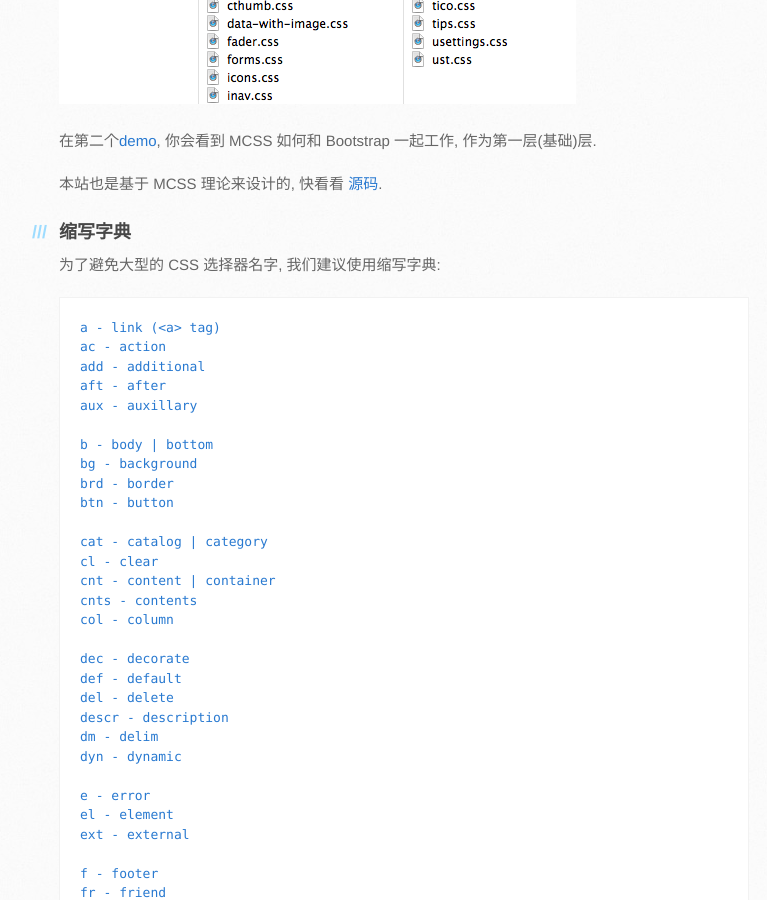
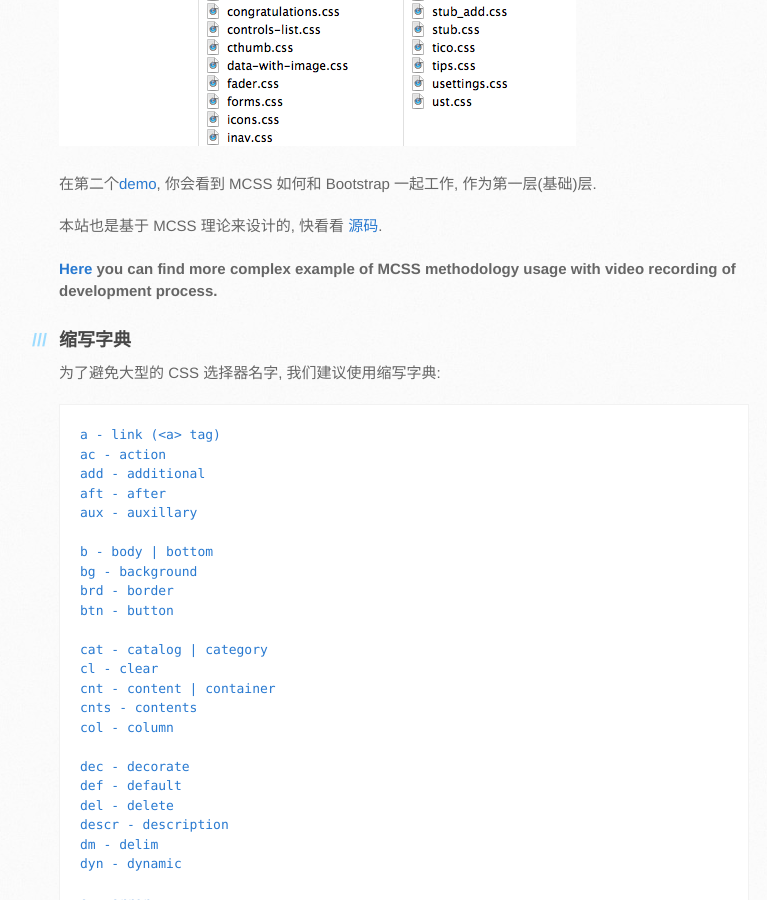
Before and after one commit to robhrt7/MCSS, a Jekyll site: the page built from cn/index.md, in a window 1280 px wide and 900 px high, scrolled down 7553 px. Shown: the whole window, without its empty margins (111-878 px from the left). Built offline with Jekyll 4.4.1, drawn with Linux system fonts in a browser that asks for light colours; Markdown is read by kramdown in place of the engine named in the settings; comment, search, counter and statistics services are not loaded; some of the changed text lies outside the part shown.

Commit message:
Merging chinese translation #19

```diff
--- a/_layouts/default-en.html
+++ b/_layouts/default-en.html
@@ -76,6 +76,7 @@
                         <li class="navigation_i helpers_go-to-content"><a href="#content">Skip to content</a></li>
                         <li class="navigation_i"><a href="{{ site.en-project-descr-url }}">About this project</a></li>
                         <li class="navigation_i"><a href="{{ site.baseurl }}/ja">Japanese translation</a></li>
+                        <li class="navigation_i"><a href="{{ site.baseurl }}/cn">Chinese translation</a></li>
                     </ul>
 
                     <div class="navigation_t">
--- a/_layouts/default.html
+++ b/_layouts/default.html
@@ -75,7 +75,7 @@
                         <li class="navigation_i __link-to-main"><a href="{{ site.baseurl }}">На главную</a></li>
                         <li class="navigation_i helpers_go-to-content"><a href="#content">Перейти к контенту</a></li>
                         <li class="navigation_i"><a href="{{ site.project-descr-url }}">О проекте</a></li>
-                        <li class="link-to-main navigation_i"><a href="{{ site.baseurl }}/en">Basic english translation</a></li>
+                        <li class="link-to-main navigation_i"><a href="{{ site.baseurl }}/en">English translation</a></li>
                     </ul>
 
                     <div class="navigation_t">
--- a/cn/index.md
+++ b/cn/index.md
@@ -294,6 +296,8 @@
 
 本站也是基于 MCSS 理论来设计的, 快看看 [源码]({{ site.baseurl }}/theme/stylesheets/stylesheet.css).
 
+**[Here](https://github.com/operatino/markup-process) you can find more complex example of MCSS methodology usage with video recording of development process.**
+
 <a id="dictionary"></a>
 ### 缩写字典
 为了避免大型的 CSS 选择器名字, 我们建议使用缩写字典:
```
Also changed, not shown: other parts of cn/index.md (+2 -0 lines), cn/README.md (+4 -1 lines), en/README.md (+1 -1 lines), index.md (+1 -1 lines), ja/README.md (+1 -1 lines), README.md.
